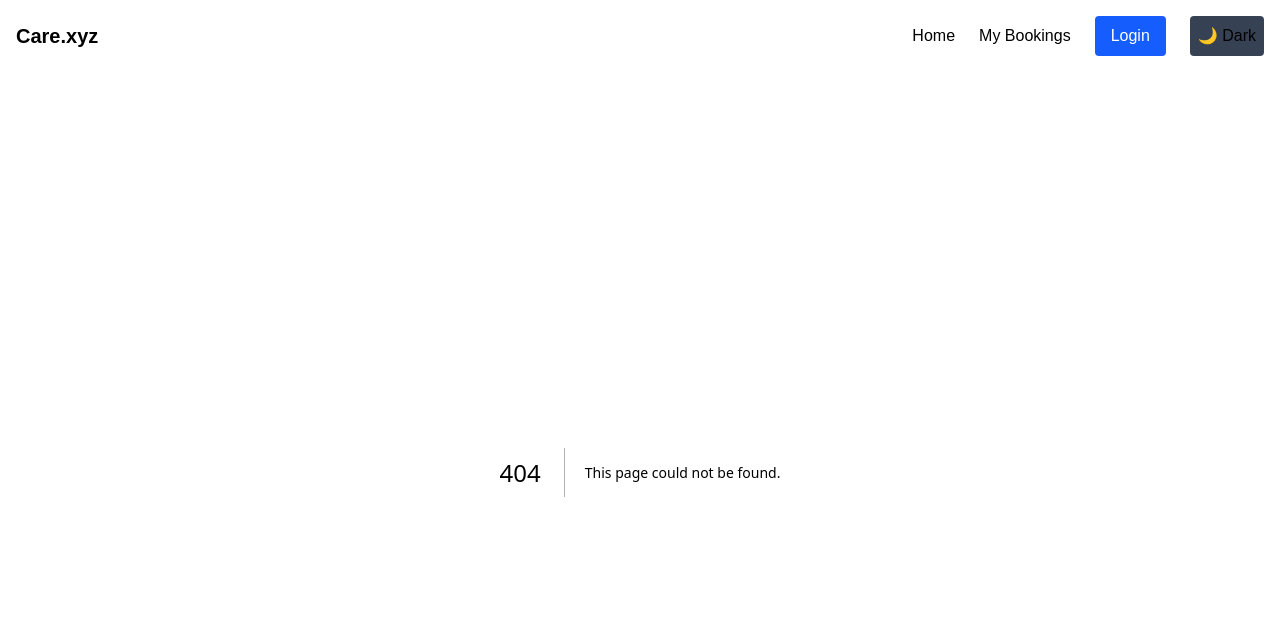
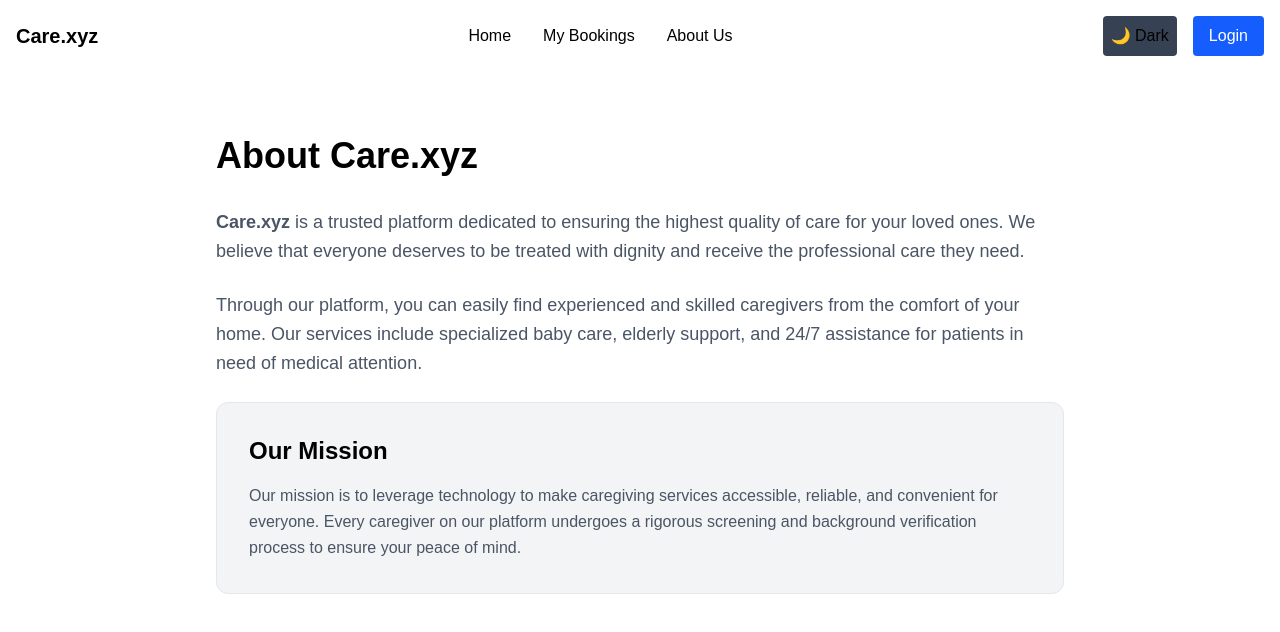
Before and after one commit to mostakim8/care-xyz, a Next.js app: page /about in a window 1280 px wide. Before the commit this address had no page. Shown: the top 632 px of the page. Built offline with nearby package versions, Linux system fonts and the light colour scheme.

Commit message:
add about us

```diff
--- /dev/null
+++ b/app/about/page.tsx
@@ -0,0 +1,38 @@
+// app/about/page.tsx
+export default function AboutUs() {
+  return (
+    <div className="max-w-4xl mx-auto py-16 px-6 transition-colors duration-300">
+      <h1 className="text-4xl font-bold mb-8 text-black dark:text-white">
+        About Care.xyz
+      </h1>
+
+      <div className="space-y-6 text-gray-600 dark:text-gray-300">
+        <p className="text-lg leading-relaxed">
+          <strong>Care.xyz</strong> is a trusted platform dedicated to ensuring
+          the highest quality of care for your loved ones. We believe that
+          everyone deserves to be treated with dignity and receive the
+          professional care they need.
+        </p>
+
+        <p className="text-lg leading-relaxed">
+          Through our platform, you can easily find experienced and skilled
+          caregivers from the comfort of your home. Our services include
+          specialized baby care, elderly support, and 24/7 assistance for
+          patients in need of medical attention.
+        </p>
+
+        <div className="bg-gray-100 dark:bg-gray-900 p-8 rounded-xl border border-gray-200 dark:border-gray-800">
+          <h3 className="text-2xl font-semibold mb-4 text-black dark:text-white">
+            Our Mission
+          </h3>
+          <p className="leading-relaxed">
+            Our mission is to leverage technology to make caregiving services
+            accessible, reliable, and convenient for everyone. Every caregiver
+            on our platform undergoes a rigorous screening and background
+            verification process to ensure your peace of mind.
+          </p>
+        </div>
+      </div>
+    </div>
+  );
+}
--- a/components/Navbar.tsx
+++ b/components/Navbar.tsx
@@ -8,33 +8,44 @@ export default function Navbar() {
 
   return (
     <nav className="bg-white dark:bg-gray-900 text-black dark:text-white p-4 shadow-md transition-colors duration-300">
-      <div className="container mx-auto flex justify-between items-center">
+      <div className="container mx-auto flex justify-between items-center relative">
+        {/* Logo */}
         <h1 className="text-xl font-bold cursor-pointer">Care.xyz</h1>
 
-        {/* Desktop Menu */}
-        <div className="hidden md:flex space-x-6 items-center">
+        {/* Desktop Menu - মাঝখানে আনার জন্য flex-1 এবং justify-center */}
+        <div className="hidden md:flex flex-1 justify-center space-x-8 items-center">
           <Link
             href="/"
-            className="hover:text-blue-600 dark:hover:text-blue-400"
+            className="hover:text-blue-600 dark:hover:text-blue-400 transition"
           >
             Home
           </Link>
           <Link
             href="/my-bookings"
-            className="hover:text-blue-600 dark:hover:text-blue-400"
+            className="hover:text-blue-600 dark:hover:text-blue-400 transition"
           >
             My Bookings
           </Link>
           <Link
+            href="/about"
+            className="hover:text-blue-600 dark:hover:text-blue-400 transition"
+          >
+            About Us
+          </Link>
+        </div>
+
+        {/* Login & Theme Toggle (ডান পাশে) */}
+        <div className="hidden md:flex items-center space-x-4">
+          <ThemeToggle />
+          <Link
             href="/login"
-            className="bg-blue-600 text-white px-4 py-2 rounded hover:bg-blue-700"
+            className="bg-blue-600 text-white px-4 py-2 rounded hover:bg-blue-700 transition"
           >
             Login
           </Link>
-          <ThemeToggle />
         </div>
 
-        {/* Mobile Hamburger Button + Theme Toggle together */}
+        {/* Mobile Hamburger Button + Theme Toggle (ডান পাশে) */}
         <div className="md:hidden flex items-center space-x-4">
           <ThemeToggle />
           <button
@@ -59,6 +70,9 @@ export default function Navbar() {
           >
             My Bookings
           </Link>
+          <Link href="/about" className="py-2" onClick={() => setIsOpen(false)}>
+            About Us
+          </Link>
           <Link
             href="/login"
             className="bg-blue-600 text-white mx-10 py-2 rounded"
```
